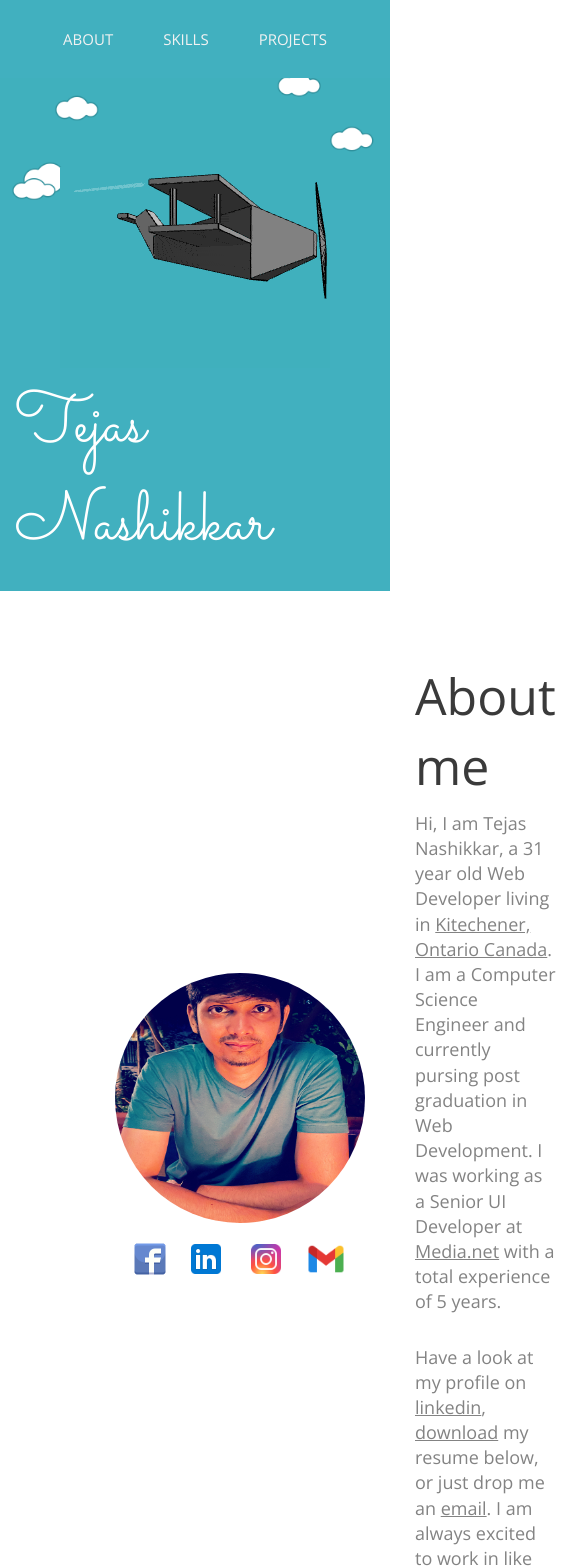
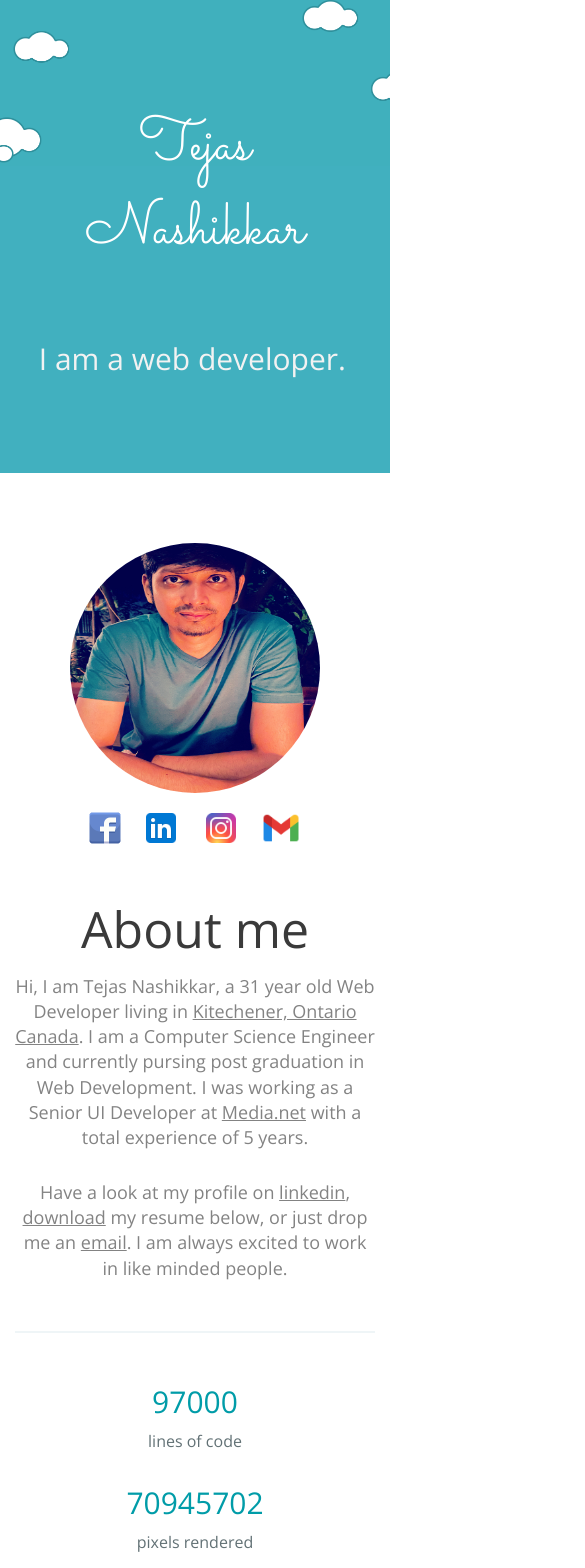
Before and after one commit to TejasGN/GA_finalProject, a React (Create React App) app in the folder portfolio/app_public/portfolio-public/: page / in a window 390 px wide. Shown: the top 1568 px of the page, 585 px wide, since content can reach past the window. Built offline with nearby package versions, Linux system fonts and the light colour scheme.

Commit message:
responsive

```diff
--- a/portfolio/app_public/portfolio-public/src/pages/fifth/fifth.js
+++ b/portfolio/app_public/portfolio-public/src/pages/fifth/fifth.js
@@ -16,7 +16,7 @@ class Fifth extends React.Component{
                             </div>
                             <div className="quote swiper-slide">
                                 <img src="images/bill-gates.jpg" alt="Bill Gates" />
-                                <p className="txt">"Success is a lousy teacher. It seduces smart people into thinking they can't lose. "</p>
+                                <p className="txt">"Success is a lousy teacher. It seduces smart people into thinking they can't lose."</p>
                                 <p className="bywho">- Bill Gates</p>
                             </div>
                             <div className="quote swiper-slide">
@@ -26,7 +26,7 @@ class Fifth extends React.Component{
                             </div>
                             <div className="quote swiper-slide">
                                 <img src="images/larry-page.jpg" alt="Larry Page" />
-                                <p className="txt">"f you're changing the world, you're working on important things. You're excited to get up in the morning."</p>
+                                <p className="txt">"If you're changing the world, you're working on important things. You're excited to get up in the morning."</p>
                                 <p className="bywho">- Larry Page</p>
                             </div>
                         </div>
--- a/portfolio/app_public/portfolio-public/src/pages/fifth/fifth.scss
+++ b/portfolio/app_public/portfolio-public/src/pages/fifth/fifth.scss
@@ -46,5 +46,21 @@
             }
         }
     }
+    @media only screen and (max-width: 1200px){
+        .swiper{
+            padding-bottom: 60px;
+            max-width: 700px;
+        }
+        .quotes-wrap .quote .txt{
+            max-width: 500px;
+        }
+    }
+    @media only screen and (max-width: 660px){
+        .swiper{
+            .swiper-button-prev, .swiper-button-next{
+                display: none;
+            }
+        }
+    }
 }
 /* Fifth wrap CSS Ends */
--- a/portfolio/app_public/portfolio-public/src/pages/first/first.scss
+++ b/portfolio/app_public/portfolio-public/src/pages/first/first.scss
@@ -1,6 +1,7 @@
 /* ATF CSS Starts */
 .atf-wrap{
     height: 70vh;
+    min-height: 640px;
     background: #41b0bf;
     overflow: hidden;
     header{
@@ -103,5 +104,40 @@
             }
         }
     }
+    @media only screen and (max-width: 660px){
+        height: auto;
+        min-height: auto;
+        header{
+            display: none;
+        }
+        .first-wrap{
+            margin-top: 0;
+            background-size: 130%;
+            background-repeat: no-repeat;
+            .after-wrap{
+                .cent-wrap{
+                    img{
+                        display: none;
+                    }
+                    h1{
+                        font-size: 60px;
+                    }
+                    .line2{
+                        font-size: 30px;
+                        height: 40px;
+                        b.show{
+                            width: 244px;
+                        }
+                    }
+                }
+            }
+        }
+    }
+    @media only screen and (max-width: 660px){
+        .first-wrap .after-wrap .cent-wrap h1{
+            text-align: center;
+            max-width: 300px;
+        }
+    }
 }
 /* ATF CSS Ends */
--- a/portfolio/app_public/portfolio-public/src/pages/footer/footer.scss
+++ b/portfolio/app_public/portfolio-public/src/pages/footer/footer.scss
@@ -12,5 +12,11 @@ footer{
         height: 240px;
         margin-bottom: -5px;
     }
+    @media only screen and (max-width: 660px){
+        img{
+            width: 100%;
+            height: auto;
+        }
+    }
 }
 /* Footer CSS Ends */
--- a/portfolio/app_public/portfolio-public/src/pages/fourth/fourth.scss
+++ b/portfolio/app_public/portfolio-public/src/pages/fourth/fourth.scss
@@ -31,5 +31,13 @@
             }
         }
     }
+    @media only screen and (max-width: 1200px){
+        .proj-wrap{
+            justify-content: center;
+            max-width: 400px;
+            padding: 0;
+            margin: 0 auto;
+        }
+    }
 }
 /* Fourth wrap CSS Ends */
--- a/portfolio/app_public/portfolio-public/src/pages/second/second.scss
+++ b/portfolio/app_public/portfolio-public/src/pages/second/second.scss
@@ -76,5 +76,24 @@
             }
         }
     }
+    @media only screen and (max-width: 800px){
+        .abt-wrap{
+            padding: 0;
+            flex-flow: column;
+            text-align: center;
+            .left-wrap{
+                margin: 0 0 40px;
+            }
+        }
+        .nums-wrap{
+            flex-flow: column;
+            .num{
+                margin-top: 30px;
+                &:first-child{
+                    margin-top: 0;
+                }
+            }
+        }
+    }
 }
 /* Second wrap CSS Ends */
--- a/portfolio/app_public/portfolio-public/src/pages/third/third.js
+++ b/portfolio/app_public/portfolio-public/src/pages/third/third.js
@@ -44,7 +44,7 @@ class Third extends React.Component{
                                 <ul>
                                     <li>MEAN/MERN</li>
                                     <li>SQL</li>
-                                    <li>D3 JS</li>
+                                    <li>Firebase</li>
                                     <li>PHP</li>
                                 </ul>
                                 <ul>
@@ -57,7 +57,7 @@ class Third extends React.Component{
                                     <li>AWS</li>
                                     <li>GULP</li>
                                     <li>Git</li>
-                                    <li>Mustache</li>
+                                    <li>D3 JS</li>
                                 </ul>
                             </div>
                         </div>
--- a/portfolio/app_public/portfolio-public/src/pages/third/third.scss
+++ b/portfolio/app_public/portfolio-public/src/pages/third/third.scss
@@ -166,5 +166,25 @@
             cursor: pointer;
         }
     }
+    @media only screen and (max-width: 1200px){
+        .skill-wrap{
+            margin: 0 auto;
+            padding: 40px 0;
+            max-width: 500px;
+        }
+        .othr-skill-wrap .inner-wrap{
+            ul li{
+                font-size: 16px;
+            }
+        }
+    }
+    @media only screen and (max-width: 660px){
+        .othr-skill-wrap .inner-wrap{
+            flex-flow: column;
+            align-items: flex-start;
+            max-width: 170px;
+            margin: 0 auto;
+        }
+    }
 }
 /* Third wrap CSS Ends */
```
Also changed, not shown: portfolio/app_public/portfolio-public/src/pages/sixth/sixth.js (added), portfolio/app_public/portfolio-public/src/pages/sixth/sixth.scss (added).
